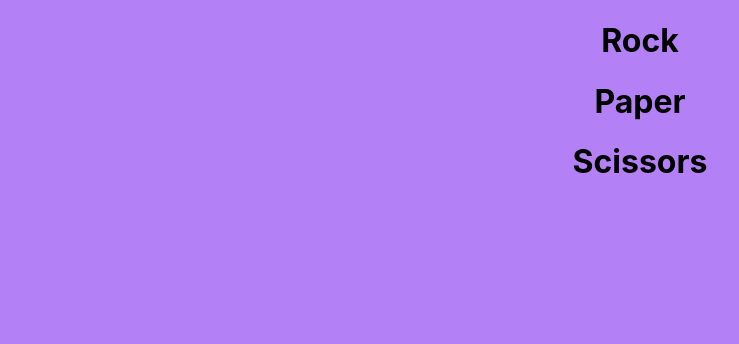
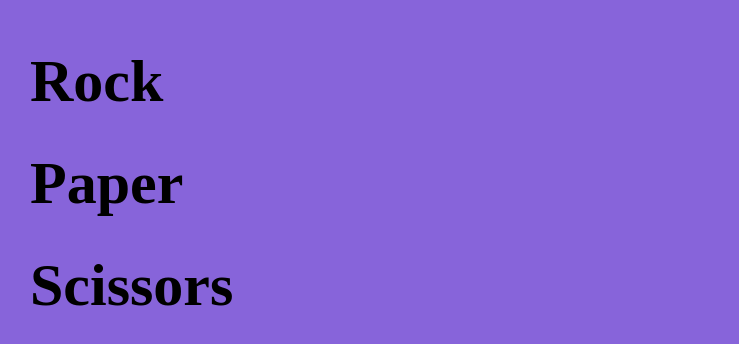
Before and after one commit to Monad-01/one-v-one-me, a React (Create React App) app: page / in a window 1280 px wide. Shown: the top 344 px of the page, without its empty margins (0-739 px from the left). Built offline with nearby package versions, Linux system fonts and the light colour scheme.

Commit message:
seperated concerns and need to create roshambo css sheet

```diff
--- a/src/App.css
+++ b/src/App.css
@@ -1,4 +1,30 @@
+* {
+  margin: 0;
+  padding: 0;
+
+  box-sizing: border-box;
+  /*
+  Removes the paddings and borders for elements that are
+  usually added on to the elements width and height
+  */
+}
+
 html {
-  text-align: center;
-  background: rgb(179, 129, 245);
+  font-size: 62.5%;
+  scroll-behavior: smooth;
 }
+
+body {
+  font-family: Roboto Slab;
+  font-weight: 400;
+  /* Fun fact, font-weight doesn't change h1 tags */
+
+  font-size: 3rem;
+  line-height: 1.7;
+  /* Determines the space between the lines of text */
+
+  color: black;
+  padding: 3rem;
+  background: rgb(135, 100, 218);
+  background-size: contain;
+}
--- a/src/App.js
+++ b/src/App.js
@@ -1,15 +1,9 @@
 import React from "react";
-
+import Roshambo from "./Roshambo";
 import "./App.css";
 
 function App() {
-  return (
-    <div>
-      <h1 onClick={() => console.log("You clicked rock")}> Rock </h1>
-      <h1> Paper </h1>
-      <h1> Scissors </h1>
-    </div>
-  );
+  return <Roshambo />;
 }
 
 export default App;
--- /dev/null
+++ b/src/Roshambo.js
@@ -0,0 +1,13 @@
+import React from "react";
+
+function Roshambo() {
+  return (
+    <div>
+      <h1 onClick={() => console.log("You clicked rock")}> Rock </h1>
+      <h1> Paper </h1>
+      <h1> Scissors </h1>
+    </div>
+  );
+}
+
+export default Roshambo;
```
